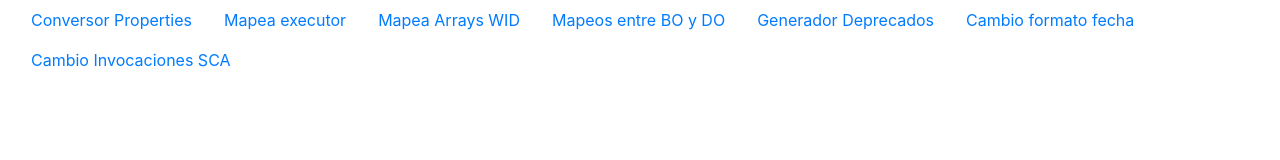
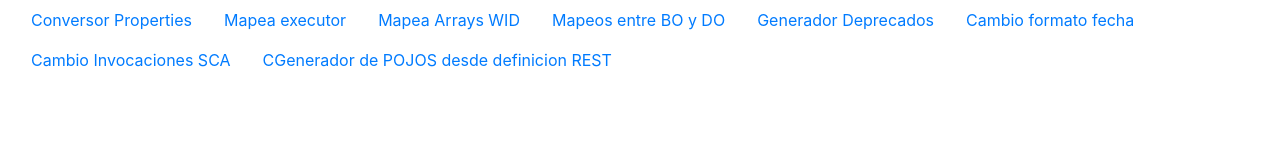
Before and after one commit to jmmanzano/utilidades, a plain HTML site: page index.html in a window 1280 px wide. Drawn offline with nearby package versions, Linux system fonts and the light colour scheme.

Commit message:
Update index.html

```diff
--- a/index.html
+++ b/index.html
@@ -36,6 +36,11 @@
     <a class="nav-link" href="https://jmmanzano.github.io/utilidades/cambioInvocacionesSCA.html" target="
     ">Cambio Invocaciones SCA</a>
   </li>
+            </li>
+    <li class="nav-item">
+    <a class="nav-link" href="https://jmmanzano.github.io/utilidades/generadorPOJOSRest.html" target="
+    ">CGenerador de POJOS desde definicion REST</a>
+  </li>
 </ul>
 
     </div>
```
